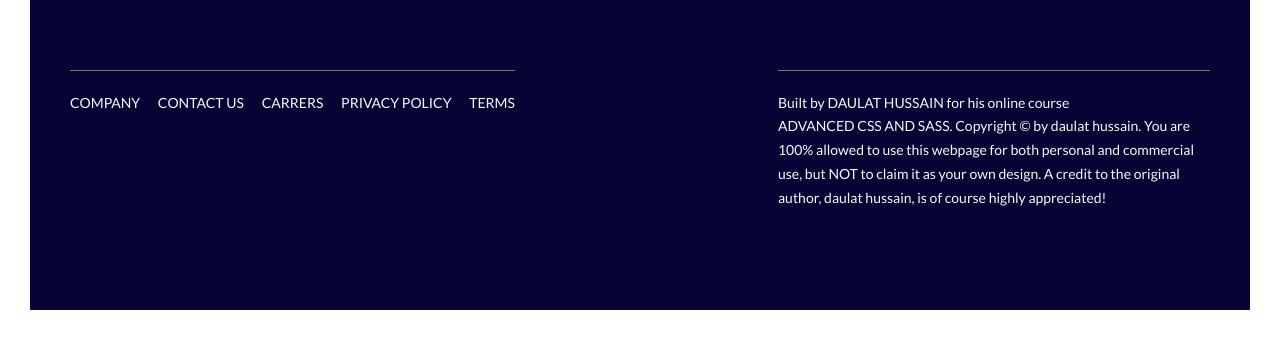
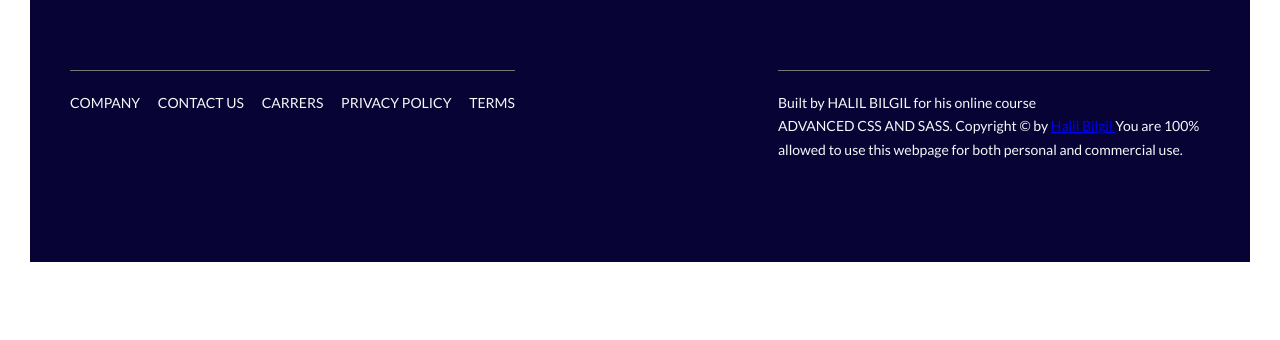
Before and after one commit to hbilgil/tech-app-with-scss, a website: page index.html in a window 1280 px wide. Shown: the part 6115-6455 px from the top of the page. After the commit the page ends 6407 px from the top, so only its background shows below. Drawn offline with Linux system fonts and the light colour scheme.

Commit message:
Edit index.html

```diff
--- a/index.html
+++ b/index.html
@@ -460,13 +460,11 @@
       </div>
       <div class="col-1-of-2">
         <p class="footer__copyright">
-          Built by <a href="#" class="footer__link">Daulat Hussain</a> for his
+          Built by <a href="#" class="footer__link">Halil Bilgil</a> for his
           online course
           <a href="#" class="footer__link">Advanced CSS and Sass</a>.
-          Copyright &copy; by daulat hussain. You are 100% allowed to use this
-          webpage for both personal and commercial use, but NOT to claim it as
-          your own design. A credit to the original author, daulat hussain, is
-          of course highly appreciated!
+          Copyright &copy; by <a class="link" href="https://github.com/hbilgil" target="_blank"> Halil Bilgil </a> You are 100% allowed to use this
+          webpage for both personal and commercial use.
         </p>
       </div>
     </div>
```
